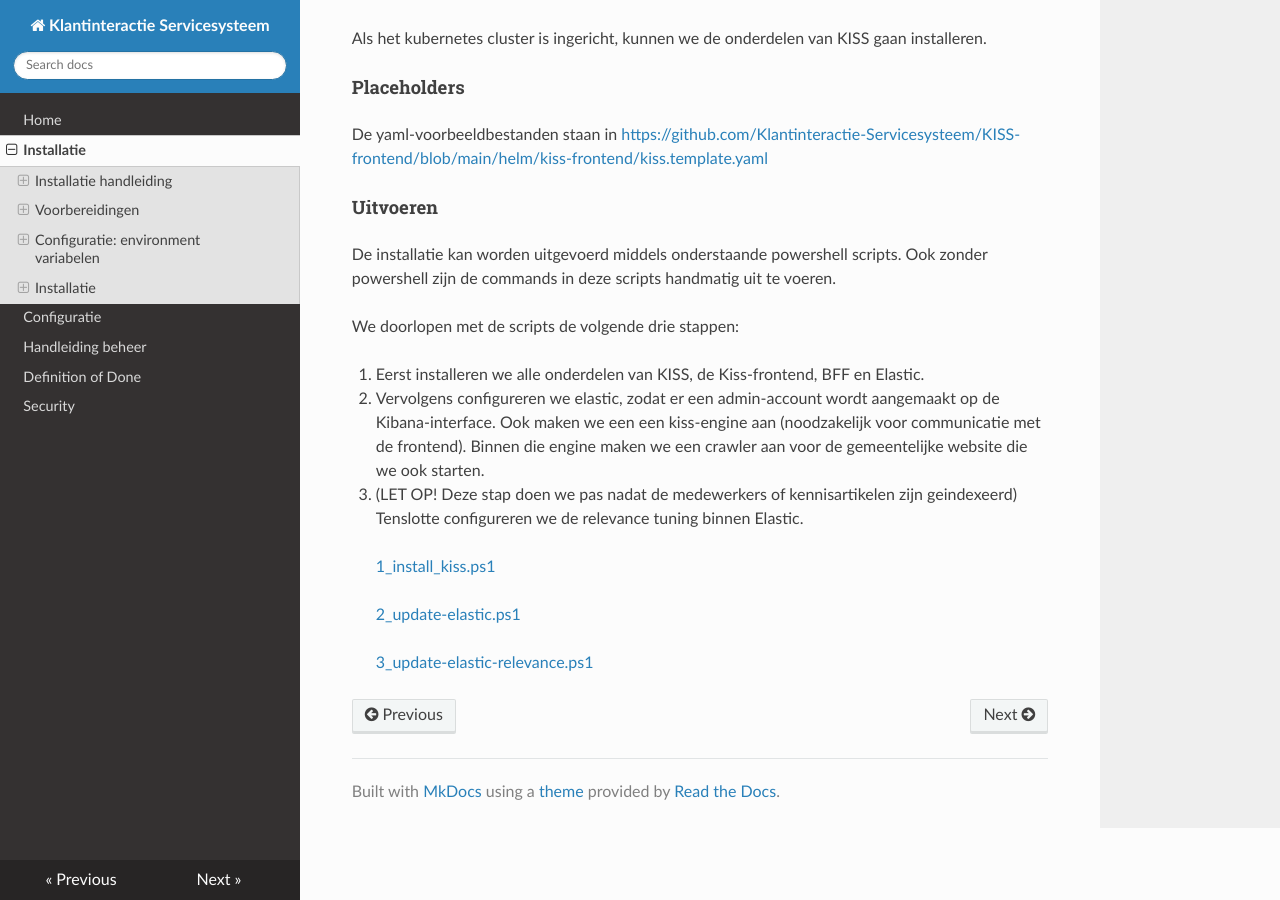
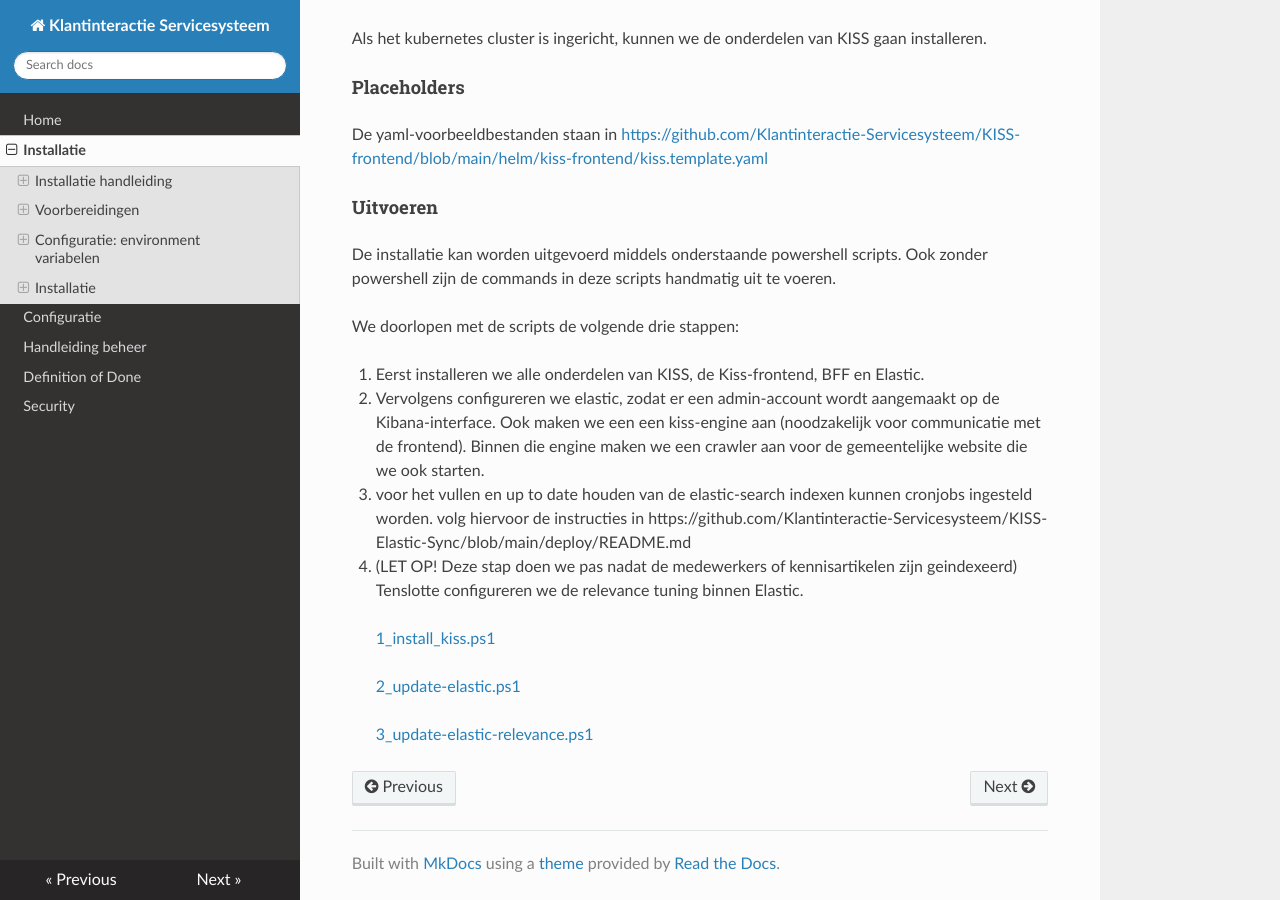
Before and after one commit to Klantinteractie-Servicesysteem/.github, an MkDocs documentation site: the page built from docs/INSTALLATION.md, in a window 1280 px wide and 900 px high, scrolled down 4676 px. Built offline with MkDocs 1.6.1, drawn with Linux system fonts in a browser that asks for light colours; nearby versions of some CDN libraries.

Commit message:
Update INSTALLATION.md

```diff
--- a/docs/INSTALLATION.md
+++ b/docs/INSTALLATION.md
@@ -161,7 +161,8 @@
 
 1. Eerst installeren we alle onderdelen van KISS, de Kiss-frontend, BFF en Elastic.
 2. Vervolgens configureren we elastic, zodat er een admin-account wordt aangemaakt op de Kibana-interface. Ook maken we een een kiss-engine aan (noodzakelijk voor communicatie met de frontend). Binnen die engine maken we een crawler aan voor de gemeentelijke website die we ook starten.
-3. (LET OP! Deze stap doen we pas nadat de medewerkers of kennisartikelen zijn geindexeerd) Tenslotte configureren we de relevance tuning binnen Elastic.
+3. voor het vullen en up to date houden van de elastic-search indexen kunnen cronjobs ingesteld worden. volg hiervoor de instructies in https://github.com/Klantinteractie-Servicesysteem/KISS-Elastic-Sync/blob/main/deploy/README.md
+4. (LET OP! Deze stap doen we pas nadat de medewerkers of kennisartikelen zijn geindexeerd) Tenslotte configureren we de relevance tuning binnen Elastic.
 
 > [1_install_kiss.ps1](https://github.com/Klantinteractie-Servicesysteem/.github/blob/main/docs/scripts/1_install_kiss.ps1)
 >
```
